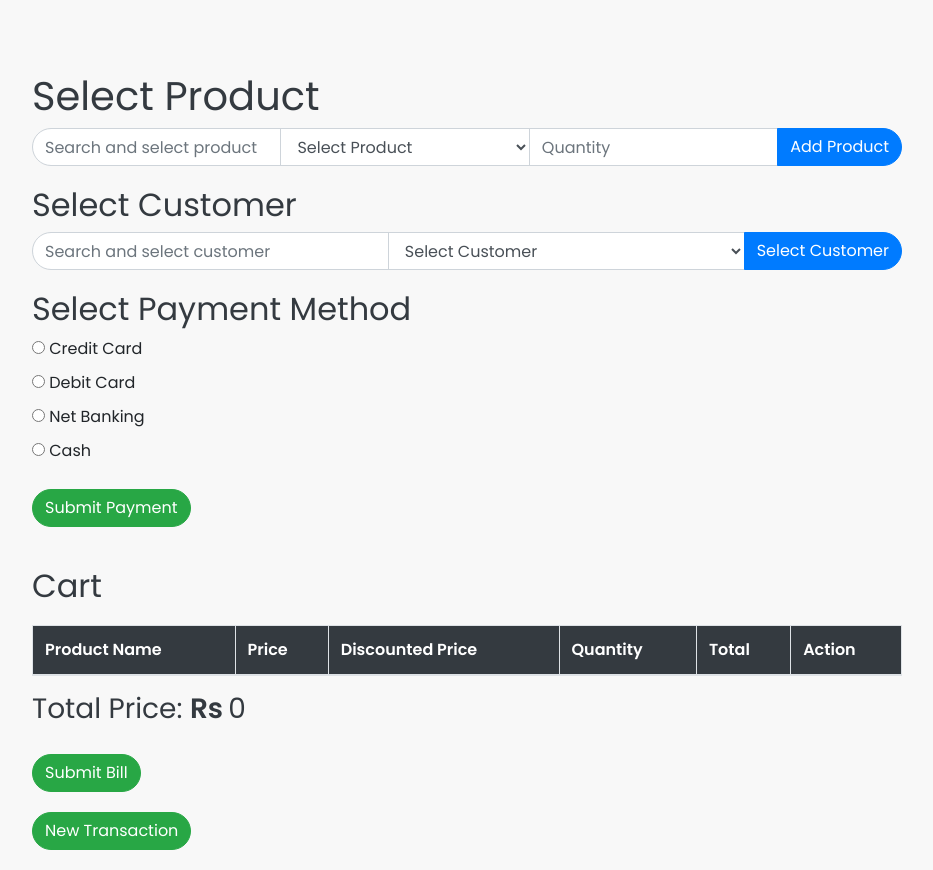
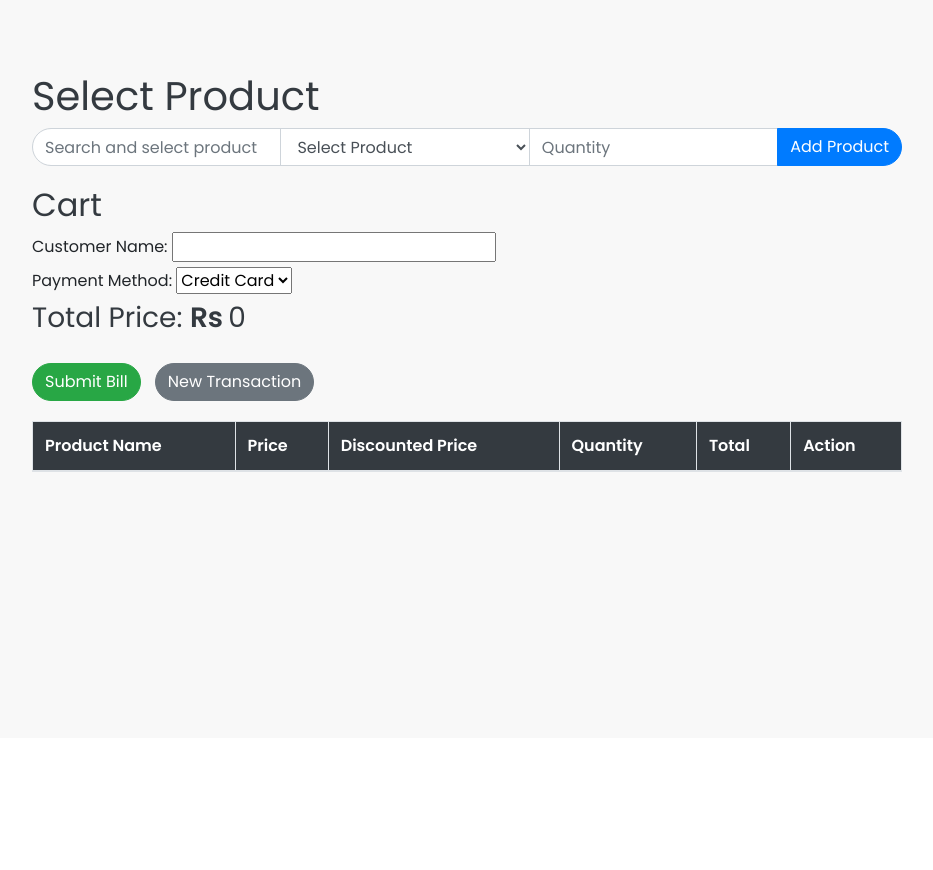
Before and after one commit to nidhinr1/djangofinalworking, a Django app: page /billing/ in a window 1280 px wide. Shown: the part 62-932 px from the top of the page, without its empty margins (173-1106 px from the left). After the commit the page ends 534 px from the top, so only its background shows below. Run offline with Django 5.2, Linux system fonts and the light colour scheme; data comes from the database, SQL or seed files in the repository; both versions use the stored data as it was after the commit; lists and menus that the app fills with data are empty; some libraries are stand-ins or nearby versions.

Commit message:
Add files via upload

```diff
--- a/billingsystemapp/templates/billing.html
+++ b/billingsystemapp/templates/billing.html
@@ -175,51 +175,28 @@
                 </div>
             </form>
         </div>
-        <h2>Select Customer</h2>
-        <div class="form-container">
-            <form method="post" class="form-inline w-100" id="selectCustomerForm">
-                {% csrf_token %}
-                <div class="input-group w-100">
-                    <input type="text" id="searchCustomer" class="form-control" placeholder="Search and select customer">
-                    <select name="customer_id" id="customerSelect" class="form-control" required>
-                        <option value="">Select Customer</option>
-                        {% for customer in customers %}
-                        <option value="{{ customer.id }}">{{ customer.customer_name }}</option>
-                        {% endfor %}
-                    </select>
-                    <div class="input-group-append">
-                        <button type="submit" name="select_customer" class="btn btn-primary">Select Customer</button>
-                    </div>
-                </div>
-            </form>
-        </div>
-        <h2>Select Payment Method</h2>
-        <form method="post" id="paymentMethodForm">
+        <h2>Cart</h2>
+        <form method="POST" action="{% url 'billing' %}" id="billingForm">
             {% csrf_token %}
-            <div class="radio-group">
-                <label>
-                    <input type="radio" name="payment_method" value="Credit Card" {% if payment_method == "Credit Card" %}checked{% endif %}>
-                    Credit Card
-                </label>
-                <label>
-                    <input type="radio" name="payment_method" value="Debit Card" {% if payment_method == "Debit Card" %}checked{% endif %}>
-                    Debit Card
-                </label>
-                <label>
-                    <input type="radio" name="payment_method" value="Net Banking" {% if payment_method == "Net Banking" %}checked{% endif %}>
-                    Net Banking
-                </label>
-                <label>
-                    <input type="radio" name="payment_method" value="Cash" {% if payment_method == "Cash" %}checked{% endif %}>
-                    Cash
-                </label>
+            <div>
+                <label for="customer_name">Customer Name:</label>
+                <input type="text" id="customer_name" name="customer_name" required>
             </div>
-            <button type="submit" name="submit_payment" class="btn btn-success mt-3">Submit Payment</button>
+            <div>
+                <label for="payment_method">Payment Method:</label>
+                <select id="payment_method" name="payment_method" required>
+                    <option value="credit_card">Credit Card</option>
+                    <option value="debit_card">Debit Card</option>
+                    <option value="cash">Cash</option>
+                    <option value="upi">Upi</option>
+                </select>
+            </div>
+            <h3>Total Price: <span class="price-label">Rs</span>{{ total_price }}</h3>
+            <div class="form-container">
+                <button type="submit" name="submit_bill" class="btn btn-success">Submit Bill</button>
+                <button type="submit" name="create_new_transaction" class="btn btn-secondary">New Transaction</button>
+            </div>
         </form>
-        <br>
-        <p style="color: rgb(138, 45, 45);">{{ msg }}</p>
-
-        <h2>Cart</h2>
         <table class="table table-bordered">
             <thead>
             <tr>
@@ -250,16 +227,6 @@
                 {% endfor %}
             </tbody>
         </table>
-
-        <h3>Total Price: <span class="price-label">Rs</span>{{ total_price }}</h3>
-        <div class="form-container">
-            <form method="post" id="submitBillForm" action="{% url 'billing' %}" style="display: inline;">
-                {% csrf_token %}
-                <button type="submit" name="submit_bill" class="btn btn-success">Submit Bill</button>
-                <br>
-                <button type="submit" name="create_new_transaction" class="btn btn-success">New Transaction</button>
-            </form>
-        </div>
     </div>
 
     <script src="https://code.jquery.com/jquery-3.5.1.min.js"></script>
@@ -282,8 +249,6 @@
                     $(this).toggle(text.indexOf(searchValue) > -1);
                 });
             });
-
-
         });
     </script>
 </body>
--- a/billingsystemapp/views.py
+++ b/billingsystemapp/views.py
@@ -91,14 +91,132 @@ def addcustomer(request):
     else:
         return render(request, 'addcustomers.html')
 
-from .models import Product, Billing
+def billing(request):
+    if request.method == 'POST':
+        if 'add_product' in request.POST:
+            product_id = request.POST.get('product_id')
+            quantity = request.POST.get('quantity')
+            product = get_object_or_404(Product, pk=product_id)
+            cart = request.session.get('cart', {})
+
+            if product.quantity == 0:
+                return render(request, 'billing.html', {
+                    'msg': f'{product.product_name} is out of stock.',
+                    'products': Product.objects.all(),
+                    'cart': cart,
+                    'total_price': round_to_two_decimal_places(sum(item['discounted_price'] * item['quantity'] for item in cart.values())),
+                })
+
+            try:
+                quantity = int(quantity)
+                if product_id in cart:
+                    new_quantity = cart[product_id]['quantity'] + quantity
+                else:
+                    new_quantity = quantity
+
+                if new_quantity > product.quantity:
+                    return render(request, 'billing.html', {
+                        'msg': f'Quantity requested for {product.product_name} exceeds stock available ({product.quantity}).',
+                        'products': Product.objects.all(),
+                        'cart': cart,
+                        'total_price': round_to_two_decimal_places(sum(item['discounted_price'] * item['quantity'] for item in cart.values())),
+                    })
+
+                discounted_price = round_to_two_decimal_places(float(product.price) * (1 - (float(product.discount) / 100)))
+
+                if product_id in cart:
+                    cart[product_id]['quantity'] += quantity
+                else:
+                    cart[product_id] = {
+                        'name': product.product_name,
+                        'original_price': round_to_two_decimal_places(float(product.price)),
+                        'discounted_price': discounted_price,
+                        'quantity': quantity
+                    }
+                request.session['cart'] = cart
+            except (ValueError, Product.DoesNotExist):
+                pass
+
+        elif 'remove_product' in request.POST:
+            product_id = request.POST.get('product_id')
+            cart = request.session.get('cart', {})
+            if product_id in cart:
+                del cart[product_id]
+            request.session['cart'] = cart
+
+        elif 'submit_bill' in request.POST:
+            customer_name = request.POST.get('customer_name')
+            payment_method = request.POST.get('payment_method')
+            cart = request.session.get('cart', {})
+            sale_number = request.session.get('sale_number', str(uuid.uuid4()))
+            purchasetime = datetime.now()
+
+            try:
+                for product_id, item in cart.items():
+                    product = get_object_or_404(Product, pk=product_id)
+                    if item['quantity'] > product.quantity:
+                        error_message = f"Quantity for {product.product_name} exceeds available stock ({product.quantity})."
+                        return render(request, 'billing.html', {
+                            'products': Product.objects.all(),
+                            'cart': cart,
+                            'total_price': round_to_two_decimal_places(sum(item['discounted_price'] * item['quantity'] for item in cart.values())),
+                            'error_message': error_message
+                        })
+
+                    Billing.objects.create(
+                        sale_number=sale_number,
+                        product_id=product,
+                        quantity=item['quantity'],
+                        price=item['discounted_price'],
+                        purchasetime=purchasetime
+                    )
+                    product.quantity -= item['quantity']
+                    product.save()
+
+                response = generate_pdf_bill(
+                    sale_number=sale_number,
+                    cart=cart,
+                    purchasetime=purchasetime,
+                    customer_name=customer_name,
+                    payment_method=payment_method
+                )
+
+                request.session['cart'] = {}
+                request.session['sale_number'] = None
+                return response
+
+            except IntegrityError:
+                error_message = "You cannot add the same product twice in the same bill."
+                return render(request, 'billing.html', {
+                    'products': Product.objects.all(),
+                    'cart': cart,
+                    'total_price': round_to_two_decimal_places(sum(item['discounted_price'] * item['quantity'] for item in cart.values())),
+                    'error_message': error_message
+                })
+
+        elif 'create_new_transaction' in request.POST:
+            request.session['cart'] = {}
+            request.session['sale_number'] = None
+            return redirect('billing')
+
+    cart = request.session.get('cart', {})
+    total_price = round_to_two_decimal_places(sum(item['discounted_price'] * item['quantity'] for item in cart.values()))
+
+    return render(request, 'billing.html', {
+        'products': Product.objects.all(),
+        'cart': cart,
+        'total_price': total_price
+    })
 
 def round_to_two_decimal_places(value):
     return round(value, 2)
 
+
 def generate_pdf_bill(sale_number, cart, purchasetime, customer_name, payment_method):
-    buffer = io.BytesIO()
-    doc = SimpleDocTemplate(buffer, pagesize=letter)
+    response = HttpResponse(content_type='application/pdf')
+    response['Content-Disposition'] = f'attachment; filename="bill_{sale_number}.pdf"'
+
+    doc = SimpleDocTemplate(response, pagesize=letter, rightMargin=72, leftMargin=72)
     elements = []
 
     styles = getSampleStyleSheet()
@@ -117,10 +235,7 @@ def generate_pdf_bill(sale_number, cart, purchasetime, customer_name, payment_me
     elements.append(main_title)
     elements.append(Spacer(1, 12))
 
-    # Add purchase details
     elements.append(Paragraph(f"Purchase Time: {purchasetime.strftime('%Y-%m-%d %H:%M:%S')}", normal_style))
-    elements.append(Paragraph(f"Customer Name: {customer_name}", normal_style))
-    elements.append(Paragraph(f"Payment Method: {payment_method}", normal_style))
     elements.append(Spacer(1, 12))
 
     # Table data
@@ -139,14 +254,19 @@ def generate_pdf_bill(sale_number, cart, purchasetime, customer_name, payment_me
 
     table = Table(data, colWidths=[1.5 * inch, 1.0 * inch, 1.5 * inch, 1.5 * inch, 1.5 * inch])
 
-    table.setStyle([
+    table.setStyle(TableStyle([
         ('ALIGN', (0, 0), (-1, -1), 'CENTER'),
         ('FONTNAME', (0, 0), (-1, 0), 'Helvetica-Bold'),
         ('BOTTOMPADDING', (0, 0), (-1, 0), 12),
-        ('TOPPADDING', (0, 0), (-1, -1), 12),
+        ('TOPPADDING', (0, 0), (-1, -1), 12),  # Increase height of each row
         ('GRID', (0, 0), (-1, -1), 1, colors.black),
-    ])
+    ]))
     elements.append(table)
+
+    # Add customer and payment details
+    elements.append(Spacer(1, 12))
+    elements.append(Paragraph(f"Customer Name: {customer_name}", normal_style))
+    elements.append(Paragraph(f"Payment Method: {payment_method}", normal_style))
 
     # Add thank you message
     thank_you_message = Paragraph("Thank you for your purchase! Have a great day!", normal_style)
@@ -154,146 +274,9 @@ def generate_pdf_bill(sale_number, cart, purchasetime, customer_name, payment_me
     elements.append(thank_you_message)
 
     doc.build(elements)
-    buffer.seek(0)
-    response = HttpResponse(buffer, content_type='application/pdf')
-    response['Content-Disposition'] = f'attachment; filename="bill_{sale_number}.pdf"'
+
     return response
 
-def billing(request):
-    products = Product.objects.all()
-    search_query = request.GET.get('search', '')
-
-    if search_query:
-        products = products.filter(Q(product_name__icontains=search_query))
-
-    if request.method == 'POST':
-        cart = request.session.get('cart', {})
-        sale_number = request.session.get('sale_number', None)
-        customer_id = request.session.get('customer_id', None)
-        payment_method = request.POST.get('payment_method', 'Not Specified')
-
-        if 'new_transaction' in request.POST:
-            request.session['cart'] = {}
-            request.session['sale_number'] = None
-            request.session['customer_id'] = None
-            return render(request, 'billing.html', {
-                'products': products,
-                'cart': {},
-                'total_price': 0,
-                'search_query': search_query
-            })
-
-        if sale_number is None:
-            sale_number = str(uuid.uuid4())
-            request.session['sale_number'] = sale_number
-
-        if 'add_product' in request.POST:
-            product_id = request.POST.get('product_id')
-            quantity = request.POST.get('quantity')
-            product = get_object_or_404(Product, pk=product_id)
-
-            if product.quantity == 0:
-                return render(request, 'billing.html', {
-                    'msg': f'{product.product_name} is out of stock.',
-                    'products': products,
-                    'cart': cart,
-                    'total_price': round_to_two_decimal_places(sum(item['discounted_price'] * item['quantity'] for item in cart.values())),
-                    'search_query': search_query
-                })
-
-            try:
-                quantity = int(quantity)
-                if product_id in cart:
-                    new_quantity = cart[product_id]['quantity'] + quantity
-                else:
-                    new_quantity = quantity
-
-                if new_quantity > product.quantity:
-                    return render(request, 'billing.html', {
-                        'msg': f'Quantity requested for {product.product_name} exceeds stock available ({product.quantity}).',
-                        'products': products,
-                        'cart': cart,
-                        'total_price': round_to_two_decimal_places(sum(item['discounted_price'] * item['quantity'] for item in cart.values())),
-                        'search_query': search_query
-                    })
-
-                discounted_price = round_to_two_decimal_places(float(product.price) * (1 - (float(product.discount) / 100)))
-
-                if product_id in cart:
-                    cart[product_id]['quantity'] += quantity
-                else:
-                    cart[product_id] = {
-                        'name': product.product_name,
-                        'original_price': round_to_two_decimal_places(float(product.price)),
-                        'discounted_price': discounted_price,
-                        'quantity': quantity
-                    }
-                request.session['cart'] = cart
-            except (ValueError, Product.DoesNotExist):
-                pass
-
-        if 'remove_product' in request.POST:
-            product_id = request.POST.get('product_id')
-            if product_id in cart:
-                del cart[product_id]
-            request.session['cart'] = cart
-
-        if 'submit_bill' in request.POST:
-            if cart:
-                purchasetime = datetime.now()
-                try:
-                    for product_id, item in cart.items():
-                        product = get_object_or_404(Product, pk=product_id)
-                        if item['quantity'] > product.quantity:
-                            error_message = f"Quantity for {product.product_name} exceeds available stock ({product.quantity})."
-                            return render(request, 'billing.html', {
-                                'products': products,
-                                'cart': cart,
-                                'total_price': round_to_two_decimal_places(sum(item['discounted_price'] * item['quantity'] for item in cart.values())),
-                                'search_query': search_query,
-                                'error_message': error_message
-                            })
-
-                        Billing.objects.create(
-                            sale_number=sale_number,
-                            product_id=product,
-                            quantity=item['quantity'],
-                            price=item['discounted_price'],  # Final discounted price
-                            purchasetime=purchasetime
-                        )
-                        product.quantity -= item['quantity']
-                        product.save()
-
-                    customer_name = "Not Specified"
-                    if customer_id:
-                        customer = get_object_or_404(Customer, pk=customer_id)
-                        customer_name = customer.name
-
-                    # Generate PDF bill
-                    response = generate_pdf_bill(sale_number, cart, purchasetime, customer_name, payment_method)
-                    request.session['cart'] = {}
-                    request.session['sale_number'] = None
-                    request.session['customer_id'] = None
-                    return response
-                except IntegrityError:
-                    error_message = "You cannot add the same product twice in the same bill."
-                    return render(request, 'billing.html', {
-                        'products': products,
-                        'cart': cart,
-                        'total_price': round_to_two_decimal_places(sum(item['discounted_price'] * item['quantity'] for item in cart.values())),
-                        'search_query': search_query,
-                        'error_message': error_message
-                    })
-
-    cart = request.session.get('cart', {})
-    total_price = round_to_two_decimal_places(sum(item['discounted_price'] * item['quantity'] for item in cart.values()))
-
-    return render(request, 'billing.html', {
-        'products': products,
-        'cart': cart,
-        'total_price': total_price,
-        'search_query': search_query
-    })
 
 def product_list(request):
     now = timezone.now().date()
```
Also changed, not shown: db.sqlite3.
